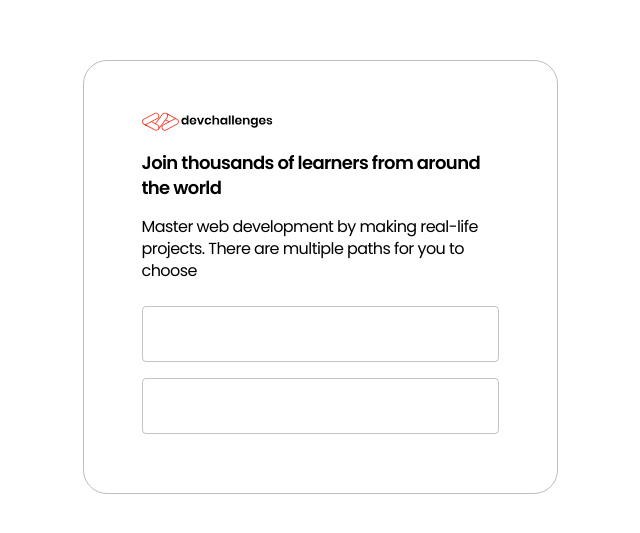
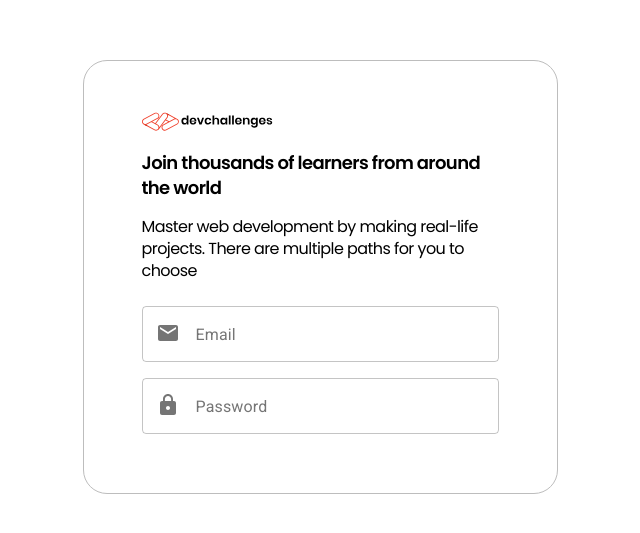
Before and after one commit to GypsyDangerous/auth-app-client, a React (Create React App) app: page /auth in a window 1280 px wide. Shown: the part 123-656 px from the top of the page, without its empty margins (320-960 px from the left). Built offline with nearby package versions, Linux system fonts and the light colour scheme.

Commit message:
added icons to inputs

```diff
--- a/src/components/Auth/Auth.styled.js
+++ b/src/components/Auth/Auth.styled.js
@@ -25,4 +25,10 @@ const Auth = styled.div`
 	}
 `;
 
+export const PlaceHolder = styled.span`
+	display: flex;
+	align-items: center;
+	transform: translateY(-5px);
+`
+
 export default Auth;
--- a/src/components/Auth/Form.styled.js
+++ b/src/components/Auth/Form.styled.js
@@ -4,10 +4,13 @@ const Form = styled.form`
 	display: flex;
 	align-items: center;
 	flex-direction: column;
-	* {
-		color: white !important;
+	@media (prefers-color-scheme: dark) {
+		* {
+			color: white !important;
+			border-color: white !important;
+		}
 	}
-	& > *{
+	& > * {
 		width: 100%;
 	}
 `;
--- a/src/components/Auth/Login.js
+++ b/src/components/Auth/Login.js
@@ -1,6 +1,9 @@
 import React from "react";
 import Input from "../shared/FormElements/Input";
-import Form from "./Form.styled"
+import Form from "./Form.styled";
+import MailIcon from "@material-ui/icons/Mail";
+import { PlaceHolder } from "./Auth.styled";
+import LockIcon from "@material-ui/icons/Lock";
 
 const Login = () => {
 	return (
@@ -11,8 +14,32 @@ const Login = () => {
 				you to choose
 			</p>
 			<Form>
-				<Input onInput={() => {}} placeholder="Email" type="email" required/>
-				<Input onInput={() => {}} placeholder="Password" type="password" required/>
+				<Input
+					onInput={() => {}}
+					placeholder={
+						<PlaceHolder style={{ display: "flex", alignItems: "center" }}>
+							<span style={{ marginRight: "1rem" }}>
+								<MailIcon />
+							</span>{" "}
+							Email
+						</PlaceHolder>
+					}
+					type="email"
+					required
+				/>
+				<Input
+					onInput={() => {}}
+					placeholder={
+						<PlaceHolder style={{ display: "flex", alignItems: "center" }}>
+							<span style={{ marginRight: "1rem" }}>
+								<LockIcon />
+							</span>{" "}
+							Password
+						</PlaceHolder>
+					}
+					type="password"
+					required
+				/>
 			</Form>
 		</div>
 	);
--- a/src/components/shared/FormElements/Input.js
+++ b/src/components/shared/FormElements/Input.js
@@ -1,4 +1,4 @@
-import { useEffect, useReducer } from "react";
+import { useEffect, useReducer, useState, useCallback } from "react";
 import { makeStyles } from "@material-ui/core/styles";
 import IconButton from "@material-ui/core/IconButton";
 import Input from "@material-ui/core/Input";
@@ -45,6 +45,11 @@ const CustomInput = props => {
 		isValid: !!props.value,
 		isTouched: false,
 	});
+	const [labelSize, setLabelSize] = useState(0);
+
+	const calculateLabelSize = node => {
+		setLabelSize(node?.offsetWidth);
+	};
 
 	let { id, onInput } = props;
 	const { value, isValid } = inputState;
@@ -95,13 +100,17 @@ const CustomInput = props => {
 			className={clsx(classes.margin, classes.textField)}
 			variant="outlined"
 		>
-			<InputLabel htmlFor="outlined-adornment-password">Password</InputLabel>
+			<InputLabel ref={calculateLabelSize} htmlFor="outlined-adornment-password">
+				{props.placeholder}
+			</InputLabel>
 			<OutlinedInput
 				id="outlined-adornment-password"
-				type={props.showPassword ? "text" : "password"}
+				type={props.password ? (props.showPassword ? "text" : "password") : "text"}
 				value={inputState.value}
 				onChange={changeHandler}
+				startAdornment={props.icon}
 				endAdornment={
+					props.password ? (
 						<InputAdornment position="end">
 							<IconButton
 								aria-label="toggle password visibility"
@@ -112,8 +121,11 @@ const CustomInput = props => {
 								{props.showPassword ? <Visibility /> : <VisibilityOff />}
 							</IconButton>
 						</InputAdornment>
+					) : (
+						<></>
+					)
 				}
-				labelWidth={70}
+				labelWidth={labelSize}
 			/>
 		</FormControl>
 	);
```
Lines whose indentation alone changed are shown as unchanged.
